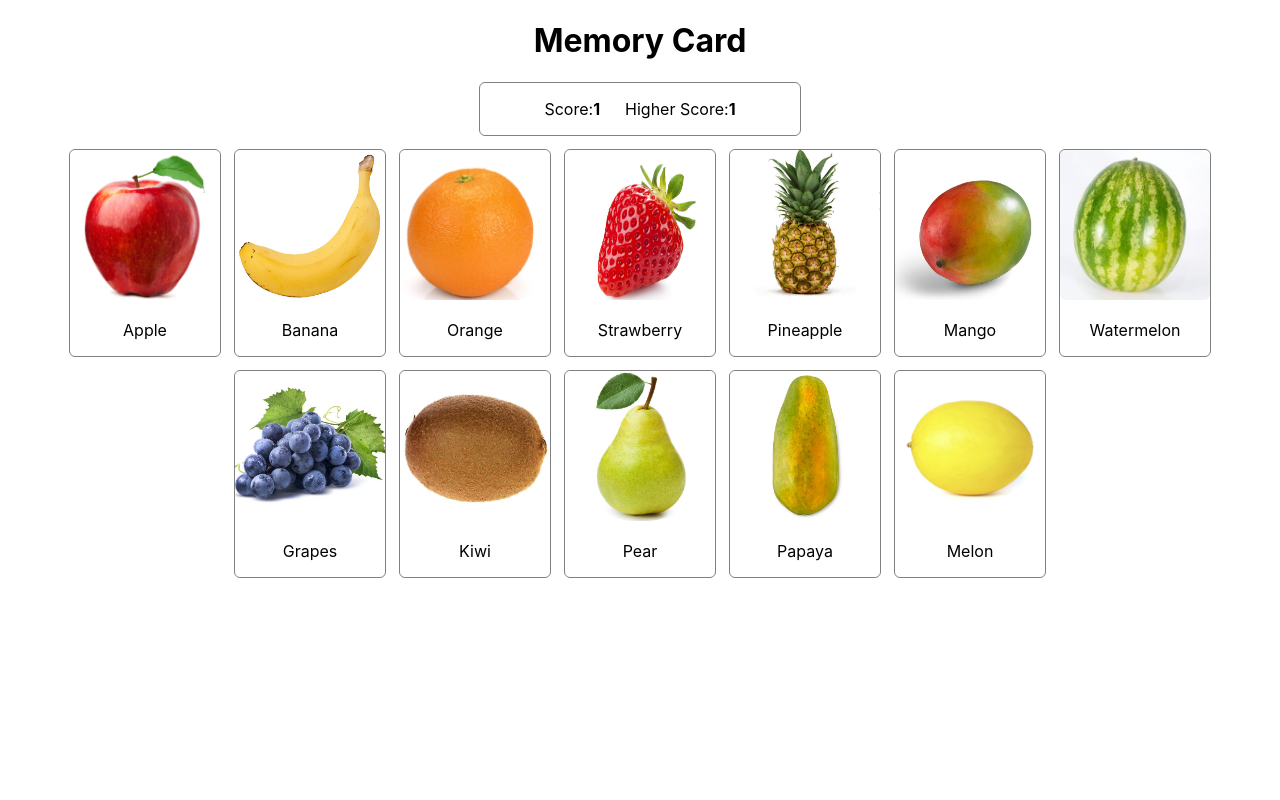
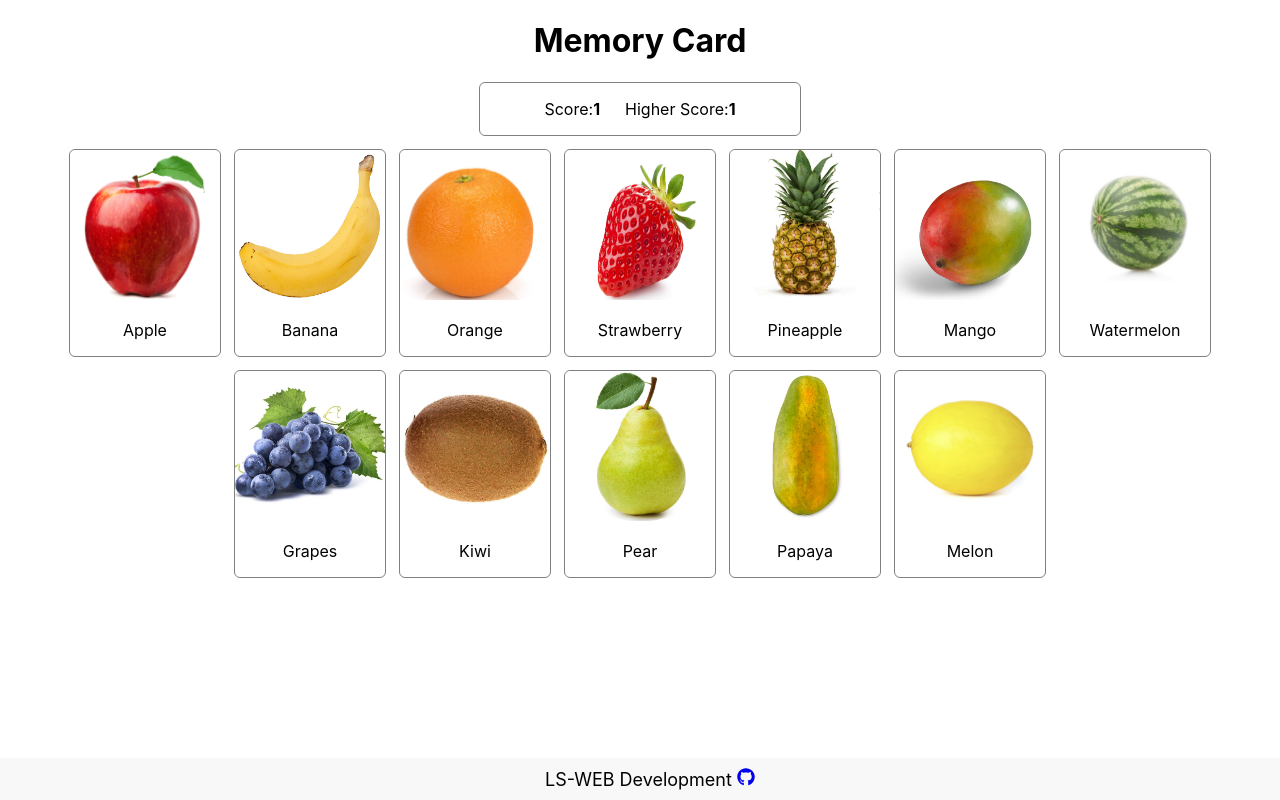
Before and after one commit to lswebdevelops/react-memory-card, a React (Create React App) app: page / in a window 1280 px wide. Built offline with nearby package versions, Linux system fonts and the light colour scheme.

Commit message:
adding footer

```diff
--- a/package.json
+++ b/package.json
@@ -10,6 +10,7 @@
     "gh-pages": "^5.0.0",
     "react": "^18.2.0",
     "react-dom": "^18.2.0",
+    "react-icons": "^4.9.0",
     "react-scripts": "5.0.1",
     "web-vitals": "^2.1.4"
   },
--- a/src/App.js
+++ b/src/App.js
@@ -1,4 +1,5 @@
 import './App.css';
+import Footer from './components/Footer';
 import Fruits from './components/Fruits';
 import Navbar from './components/Navbar';
 
@@ -7,6 +8,7 @@ function App() {
     <div className="App">
       <Navbar />
       <Fruits />
+      <Footer />
     </div>
   );
 }
--- /dev/null
+++ b/src/components/Footer.jsx
@@ -0,0 +1,14 @@
+import React from "react";
+import '../styles/Footer.css';
+import { FaGithub } from "react-icons/fa";
+function Footer(){
+    return(
+        <footer>
+          LS-WEB Development {" "}
+          <a href="https://github.com/lswebdevelops/react-memory-card" target="_blank" rel="noopener noreferrer">
+          <FaGithub />
+          </a>
+        </footer>
+    )
+}
+export default Footer;
--- /dev/null
+++ b/src/styles/Footer.css
@@ -0,0 +1,13 @@
+/* Footer.css */
+footer {
+    background-color: #f8f8f8;
+    padding: 10px;
+    text-align: center;
+    position: fixed;
+    bottom: 0;
+    left: 0;
+    font-size: large;
+    width: 100%;
+    text-decoration: none;
+
+  }
```
Also changed, not shown: src/images/watermelon.png, 1 other file (tests, documents, lock files or other folders).
